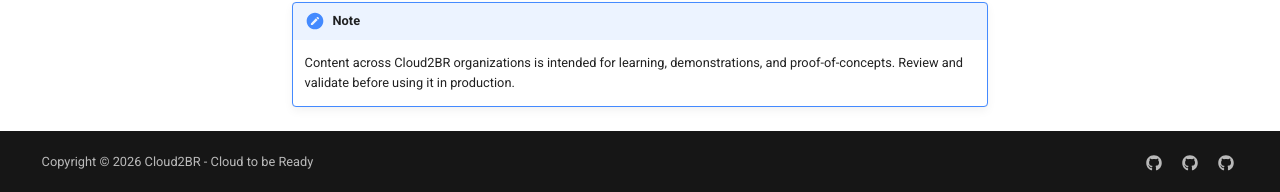
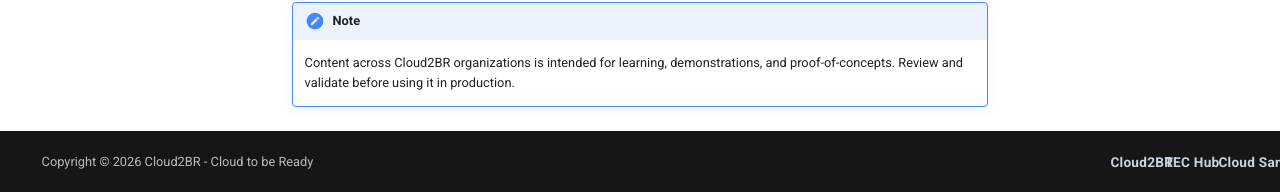
Before and after one commit to Cloud2BR/oss-hub, an MkDocs documentation site: the page built from docs/index.md, in a window 1280 px wide and 1400 px high, scrolled down 60 px. Shown: the part 1205-1397 px from the top of the window. Built offline with MkDocs 1.6.1 and Material for MkDocs 9.7.7, drawn with Linux system fonts in a browser that asks for light colours; comment, search, counter and statistics services are not loaded.

Commit message:
Label footer GitHub links per Cloud2BR org

```diff
--- a/docs/assets/css/custom.css
+++ b/docs/assets/css/custom.css
@@ -237,3 +237,18 @@
   color: #fff;
 }
 @media screen and (max-width: 60rem) { .org-grid { grid-template-columns: 1fr; } }
+
+/* Distinguish the footer GitHub links by adding a short org label to each */
+.md-social { align-items: center; column-gap: 1.1rem; row-gap: 0.4rem; flex-wrap: wrap; }
+.md-social__link { align-items: center; display: inline-flex; gap: 0.4rem; }
+.md-social__link::after {
+  color: #c9d3e0;
+  font-size: 0.68rem;
+  font-weight: 700;
+  letter-spacing: 0.02em;
+  white-space: nowrap;
+}
+.md-social__link[href="https://github.com/Cloud2BR"]::after { content: "Cloud2BR"; }
+.md-social__link[href="https://github.com/Cloud2BR-TEC"]::after { content: "TEC Hub"; }
+.md-social__link[href="https://github.com/Cloud2BR-MSFTLearningHub"]::after { content: "Cloud Sandbox"; }
+.md-social__link:hover::after { color: #ffffff; }
```
